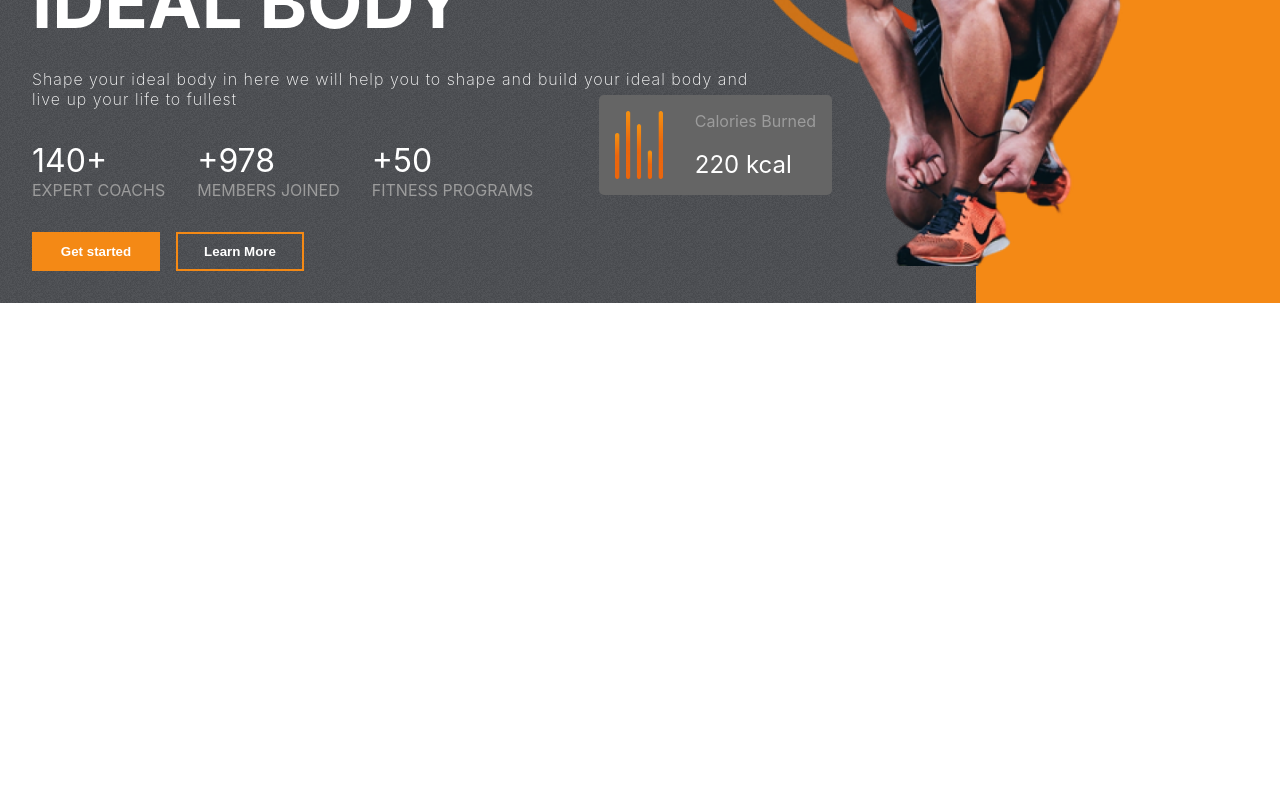
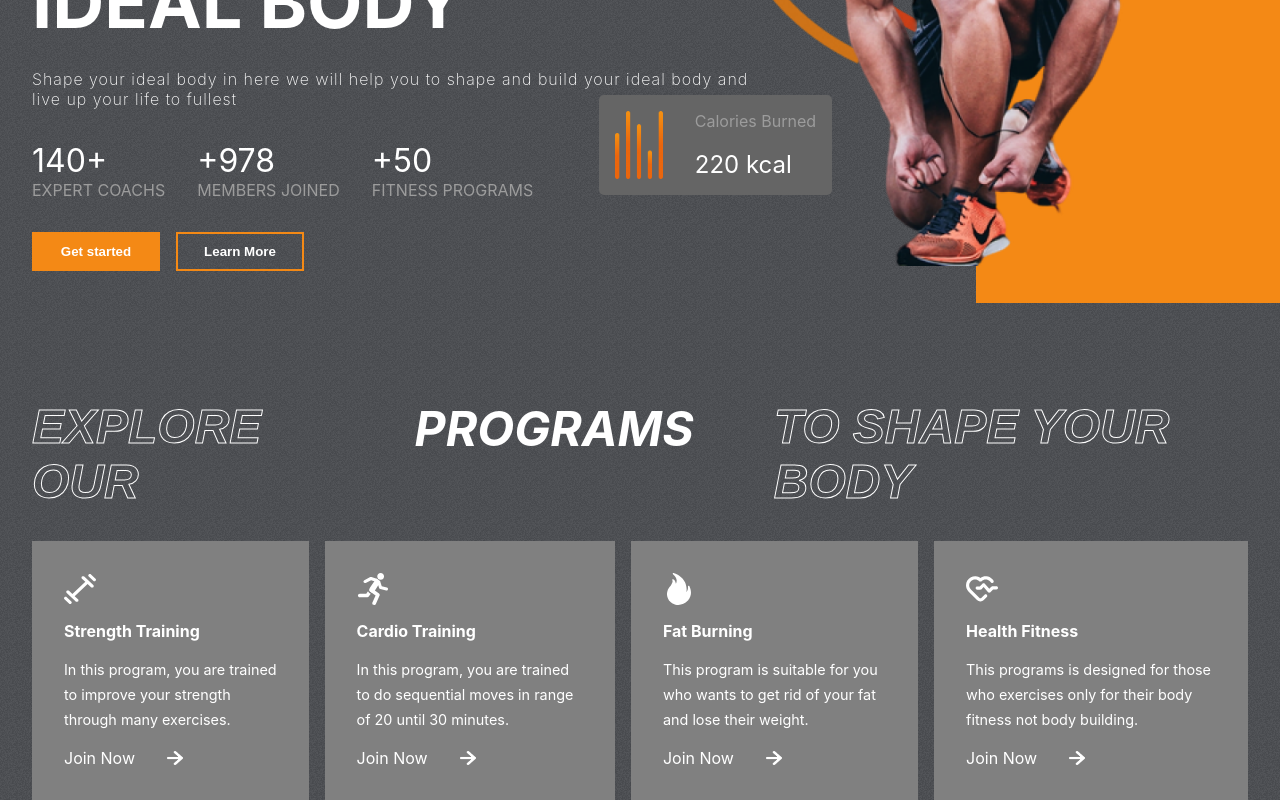
Before and after one commit to KarlozOso/my-gym-site, a React (Create React App) app: page / in a window 1280 px wide. Shown: the part 417-1217 px from the top of the page. Before the commit the page ends 800 px from the top, so only its background shows below. Built offline with nearby package versions, Linux system fonts and the light colour scheme.

Commit message:
Afternoon changes

```diff
--- a/src/App.js
+++ b/src/App.js
@@ -1,10 +1,14 @@
 import './App.css';
 import Hero from './components/Hero/Hero';
+import Programs from './components/Programs/Programs'
+
+
 
 function App() {
   return (
     <div className="App">
          <Hero />
+      <Programs />
     </div>
   );
 }
--- /dev/null
+++ b/src/components/Programs/Programs.css
@@ -0,0 +1,61 @@
+.programs{
+  display: flex;
+  flex-direction: column;
+  gap: 2rem;
+  padding: 0 2rem;
+}
+.programs-header{
+  display: flex;
+  gap: 5rem;
+  font-weight: bold;
+  font-size: 3rem;
+  justify-content: center;
+  color: white;
+  text-transform: uppercase;
+  font-style: italic;
+}
+
+.program-categories{
+  display: flex;
+  gap: 1rem;
+}
+
+.category{
+  display:flex;
+  flex-direction: column;
+  background-color: gray;
+  padding: 2rem;
+  gap: 1rem;
+  color: white;
+  justify-content: space-between;
+}
+
+.category>:nth-child(1) {
+  width: 2rem;
+  height: 2rem;
+  fill: white;
+}
+
+.category>:nth-child(2) {
+  font-size: 1rem;
+  font-weight: bold;
+}
+.category>:nth-child(3) {
+  font-size: 0.9rem;
+  line-height: 25px;
+}
+
+.join-now{
+  display: flex;
+  align-items: center;
+  gap: 2rem;
+}
+
+.join-now>img{
+  width: 1rem;
+}
+
+.category:hover{
+  background: var(--planCard);
+  cursor: pointer;
+}
--- /dev/null
+++ b/src/components/Programs/Programs.js
@@ -0,0 +1,32 @@
+import React from "react"
+import './Programs.css'
+import {programsData} from "../../data/programsData"
+import RightArrow from '../../assets/rightArrow.png'
+
+
+const Programs = () => {
+  return(
+    <div className='programs' id='programs'>
+    <div className='programs-header'>
+    <span className='stroke-text'>Explore our</span>
+      <span>Programs</span>
+      <span className='stroke-text'>to shape your body</span>
+    </div>
+      <div className='program-categories'>
+        {programsData.map((program)=> (
+        <div className='category'>
+          {program.image}
+          <span>{program.heading}</span>
+          <span>{program.details}</span>
+          <div className='join-now'>
+          <span>Join Now</span>
+            <img src={RightArrow} atl=''/>
+          </div>
+        </div>
+        ))}
+      </div>
+    </div>
+  )
+}
+
+export default Programs
```
Also changed, not shown: src/components/Reasons/Reasons.css (added, +16 -0 lines), src/components/Reasons/Reasons.js (added, +26 -0 lines), 2 other files (tests, documents, lock files or other folders).
